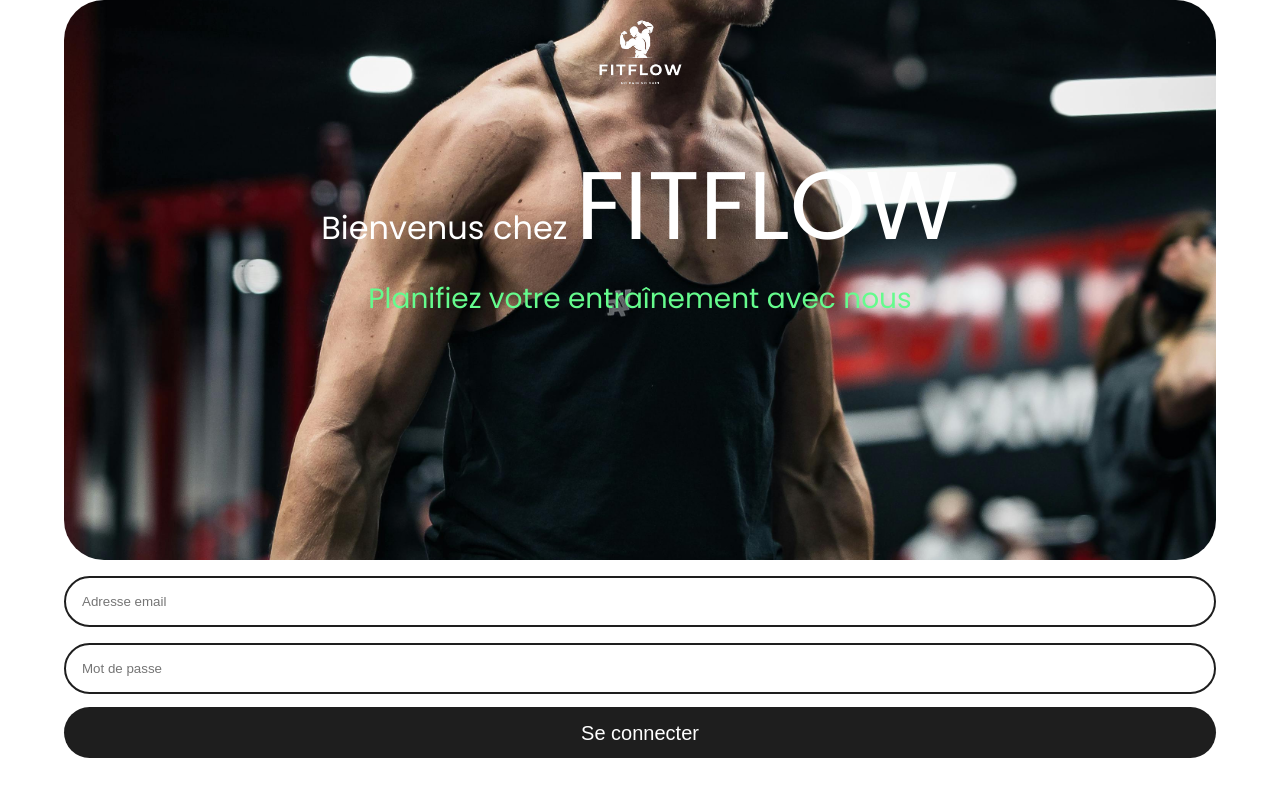
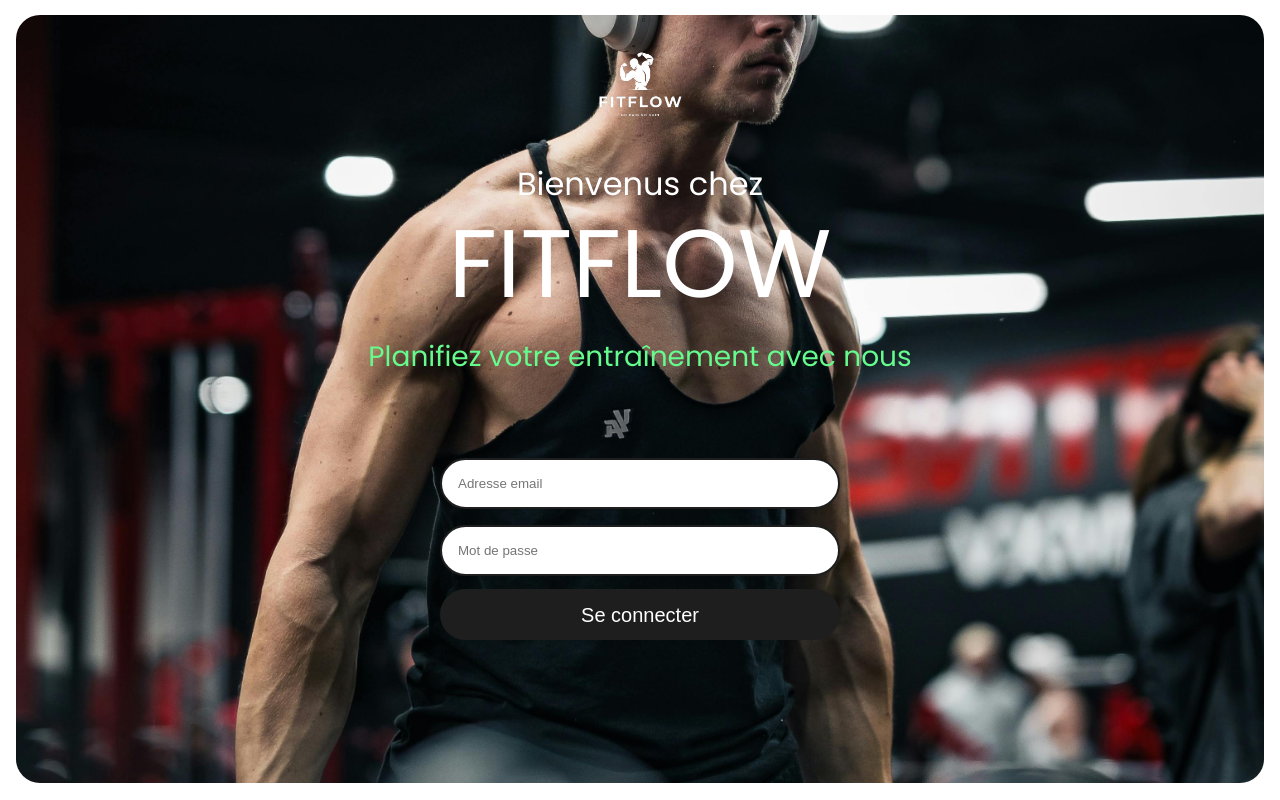
Before and after one commit to NicolasLma/Fitflow_checkpoint4, a React (Vite) app in the folder front/: page /connexion in a window 1280 px wide. Built offline with nearby package versions, Linux system fonts and the light colour scheme.

Commit message:
add css page connection

```diff
--- a/front/src/pages/Connection.jsx
+++ b/front/src/pages/Connection.jsx
@@ -71,8 +71,8 @@
           src={iconesFitflowWhite}
           alt=""
         />
-        <h2 className="mess_bvn">
-          Bienvenus chez <span className="bold">FITFLOW</span> <br />{" "}
+        <h2 className="mess_bvn_connection">
+          Bienvenus chez <br /> <span className="bold">FITFLOW</span> <br />{" "}
           <span className="no_pain">
             Planifiez votre entraînement avec nous
           </span>
--- a/front/src/styles/Connection.css
+++ b/front/src/styles/Connection.css
@@ -4,6 +4,7 @@
   align-items: center;
   flex-direction: column;
   position: relative;
+  overflow: hidden;
 }
 
 .connection_content {
@@ -21,6 +22,8 @@
   height: 100%;
   object-fit: cover;
   border-radius: 40px;
+  position: absolute;
+  z-index: 0;
 }
 
 .icon_fitflow_connection {
@@ -67,9 +70,58 @@
   transition: 1s;
 }
 
+.mess_bvn_connection {
+  position: absolute;
+  bottom: 10px;
+  width: 70%;
+  height: auto;
+  z-index: 1;
+  color: white;
+  text-align: center;
+  font-size: 24px;
+  font-weight: lighter;
+  line-height: 1rem;
+}
+
 .error {
     padding-left: 1rem;
     margin-top: 0.5rem;
     margin-bottom: 0;
     color: red;
   }
+
+  @media screen and (min-width: 1024px) {
+
+    .connection_container {
+      height: 100vh;
+    }
+
+    .bg_img_connection {
+      height: 50rem;
+      width: 80rem;
+      bottom: -229px;
+      padding: 1rem;
+    }
+
+    .connection_content {
+      width: 95vw;
+      height: 100vh;
+      display: flex;
+      justify-content: center; /* Centre horizontalement */
+      align-items: center; /* Centre verticalement */
+      margin: 2rem 0rem 2rem 0rem;
+    }
+
+    .connection_container form {
+      position: relative;
+      z-index: 5;
+      width: 400px;
+      bottom: 10rem;
+    }
+
+    .mess_bvn_connection {
+      bottom: 12rem;
+    font-size: 32px;
+    }
+
+  }
```
